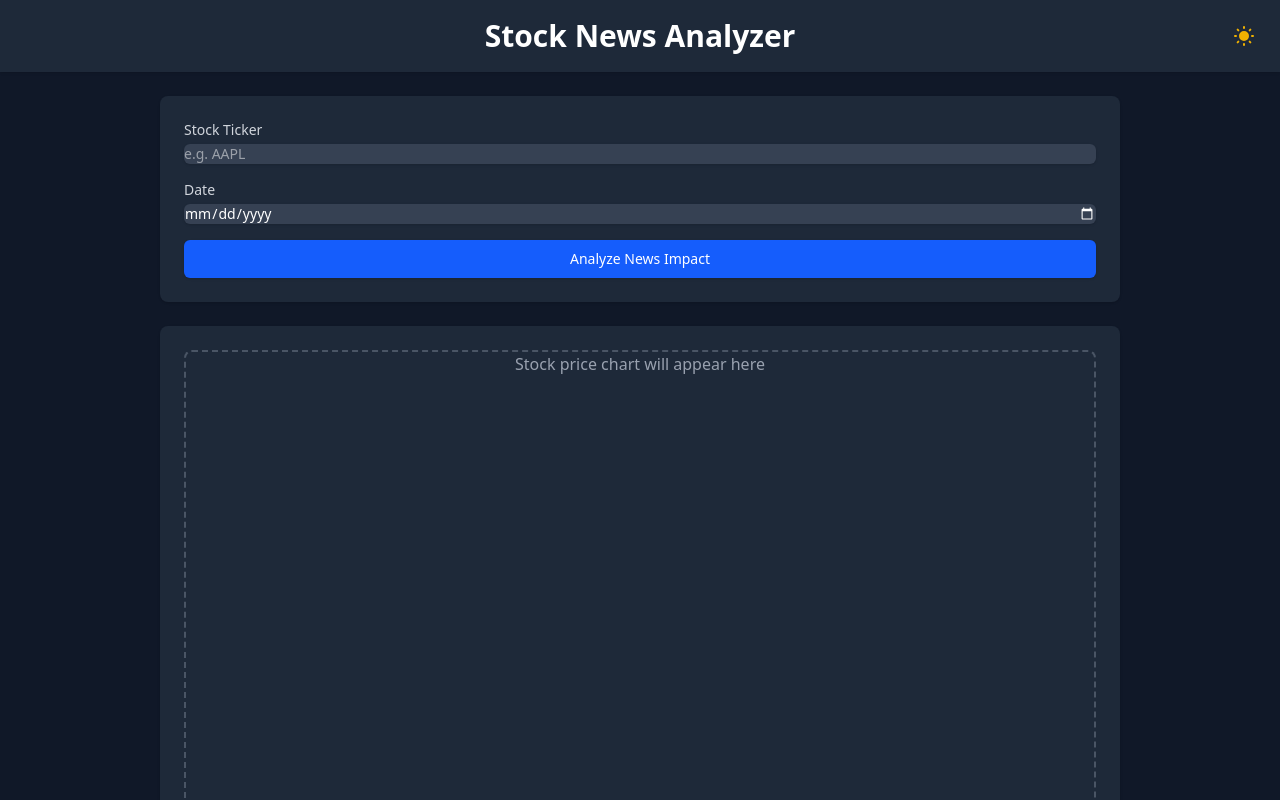
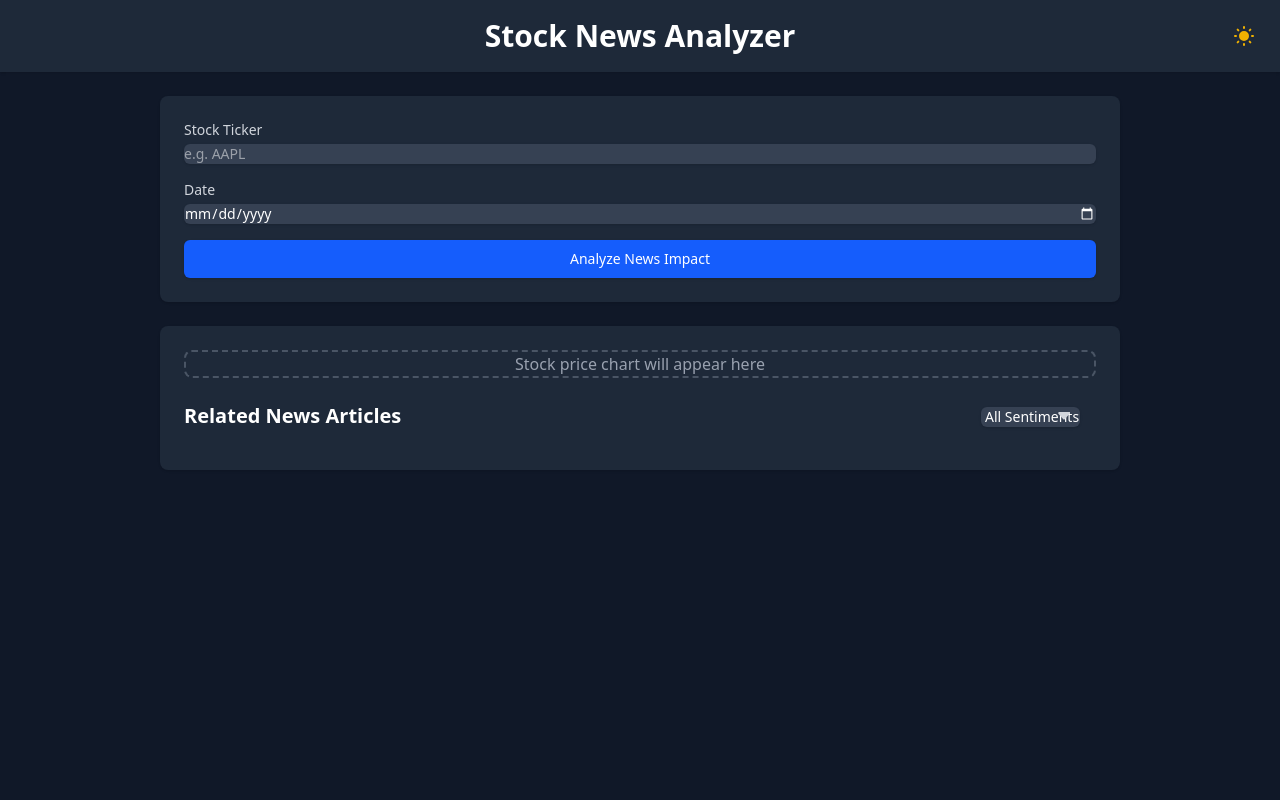
Before and after one commit to csrountree0/StockNewsAnalyzer, a React (Vite) app: page / in a window 1280 px wide. Shown: the top 800 px of the page. Built offline with nearby package versions, Linux system fonts and the light colour scheme.

Commit message:
-fixed bug where typing a new ticker after submission would refresh the chart - added custom styling for dropdown

```diff
--- a/src/App.jsx
+++ b/src/App.jsx
@@ -6,7 +6,8 @@ import StockChart from './components/StockChart'
 
 function App() {
   const [isDark, setIsDark] = useState(true)
-  const [ticker, setTicker] = useState('')
+  const [tickerInput, setTickerInput] = useState('')
+  const [submittedTicker, setSubmittedTicker] = useState('')
   const [date, setDate] = useState('')
   const [isLoading, setIsLoading] = useState(false)
   const [errors, setErrors] = useState({ ticker: '', date: '' })
@@ -18,7 +19,7 @@ function App() {
     e.preventDefault()
     const newErrors = { ticker: '', date: '' }
 
-    if (!ticker.trim()) {
+    if (!tickerInput.trim()) {
       newErrors.ticker = 'Stock ticker is required'
     }
     if (!date) {
@@ -41,8 +42,8 @@ function App() {
 
       // fetch stock prices and news
       const [stockResult, newsResult] = await Promise.all([
-        fetchStockPrice(ticker, startDate, oneYearLater),
-        fetchNews(ticker, endDate, endDate)
+        fetchStockPrice(tickerInput, startDate, oneYearLater),
+        fetchNews(tickerInput, endDate, endDate)
       ]);
 
       // fetch sentiment scores for each article
@@ -81,6 +82,7 @@ function App() {
         ticker: error.message || 'Error fetching data. Please check the ticker symbol.'
       }))
     } finally {
+      setSubmittedTicker(tickerInput)
       setIsLoading(false)
     }
   }
@@ -123,9 +125,9 @@ function App() {
                 <input
                   type="text"
                   id="ticker"
-                  value={ticker}
+                  value={tickerInput}
                   onChange={(e) => {
-                    setTicker(e.target.value.toUpperCase())
+                    setTickerInput(e.target.value.toUpperCase())
                     setErrors(prev => ({ ...prev, ticker: '' }))
                   }}
                   placeholder="e.g. AAPL"
@@ -177,9 +179,9 @@ function App() {
             <div className={`border-2 border-dashed rounded-lg ${
               isDark ? 'border-gray-600' : 'border-gray-300'
             }`}>
-              <div className="h-[300px] sm:h-[400px] md:h-[500px] lg:h-[600px] w-full">
+              <div className=" w-full">
                 {stockData ? (
-                  <StockChart data={stockData} ticker={ticker} />
+                  <StockChart data={stockData} ticker={submittedTicker} />
                 ) : (
                   <p className={`text-center text-sm sm:text-base ${isDark ? 'text-gray-400' : 'text-gray-500'}`}>
                     Stock price chart will appear here
@@ -192,10 +194,11 @@ function App() {
             <div>
               <div className="flex justify-between items-center mb-3 sm:mb-4">
                 <h2 className={`text-lg sm:text-xl font-semibold ${isDark ? 'text-white' : 'text-gray-900'}`}>Related News Articles</h2>
+                <div className="relative mr-4">
                   <select
                     value={sortBy}
                     onChange={(e) => setSortBy(e.target.value)}
-                  className={`rounded-md shadow-sm focus:ring-blue-500 focus:border-blue-500 text-sm ${
+                    className={`appearance-none rounded-md shadow-sm focus:ring-blue-500 focus:border-blue-500 text-sm pl-1 ${
                       isDark ? 'bg-gray-700 border-gray-600 text-white' : 'bg-white border-gray-300'
                     }`}
                   >
@@ -204,6 +207,12 @@ function App() {
                     <option value="neutral">Neutral</option>
                     <option value="negative">Negative</option>
                   </select>
+                  <div className="pointer-events-none absolute inset-y-0 right-0 flex items-center px-2">
+                    <svg className={`h-4 w-4 ${isDark ? 'text-gray-300' : 'text-gray-500'}`} viewBox="0 0 16 16" fill="currentColor">
+                      <path d="M7.247 11.14 2.451 5.658C1.885 5.013 2.345 4 3.204 4h9.592a1 1 0 0 1 .753 1.659l-4.796 5.48a1 1 0 0 1-1.506 0z"/>
+                    </svg>
+                  </div>
+                </div>
               </div>
               <div className="space-y-3 sm:space-y-4 max-h-[500px] overflow-y-auto pr-2 custom-scrollbar">
                 {newsData
```
Lines whose indentation alone changed are shown as unchanged.
